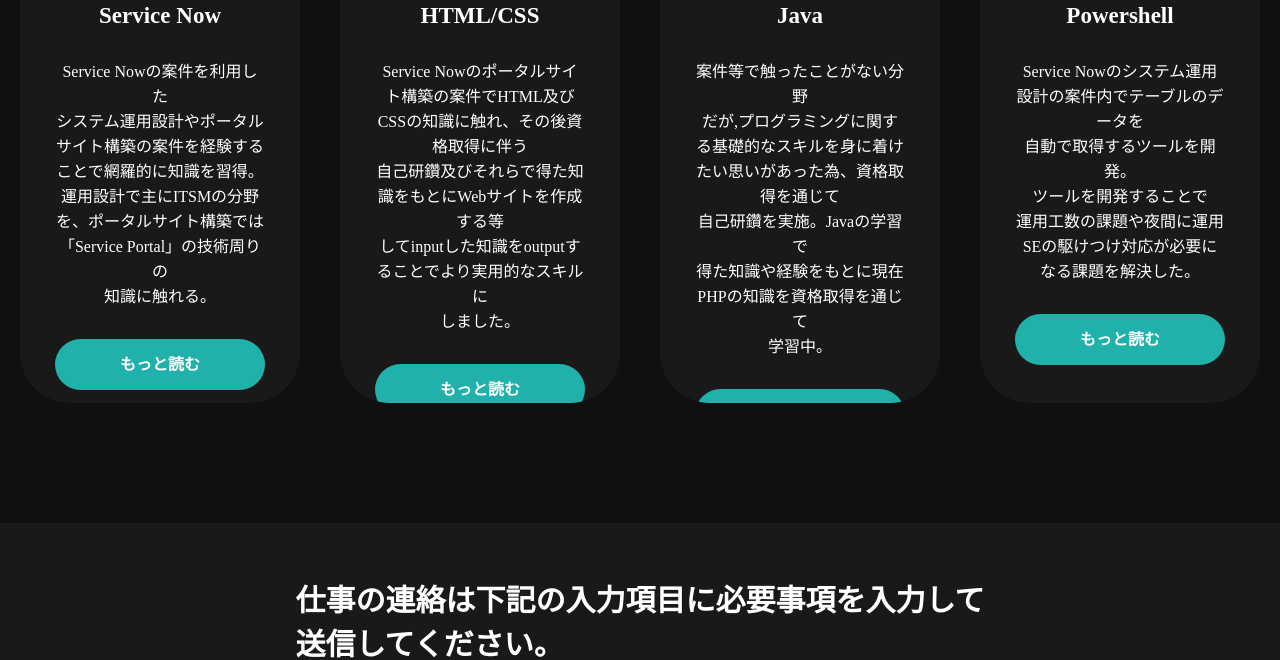
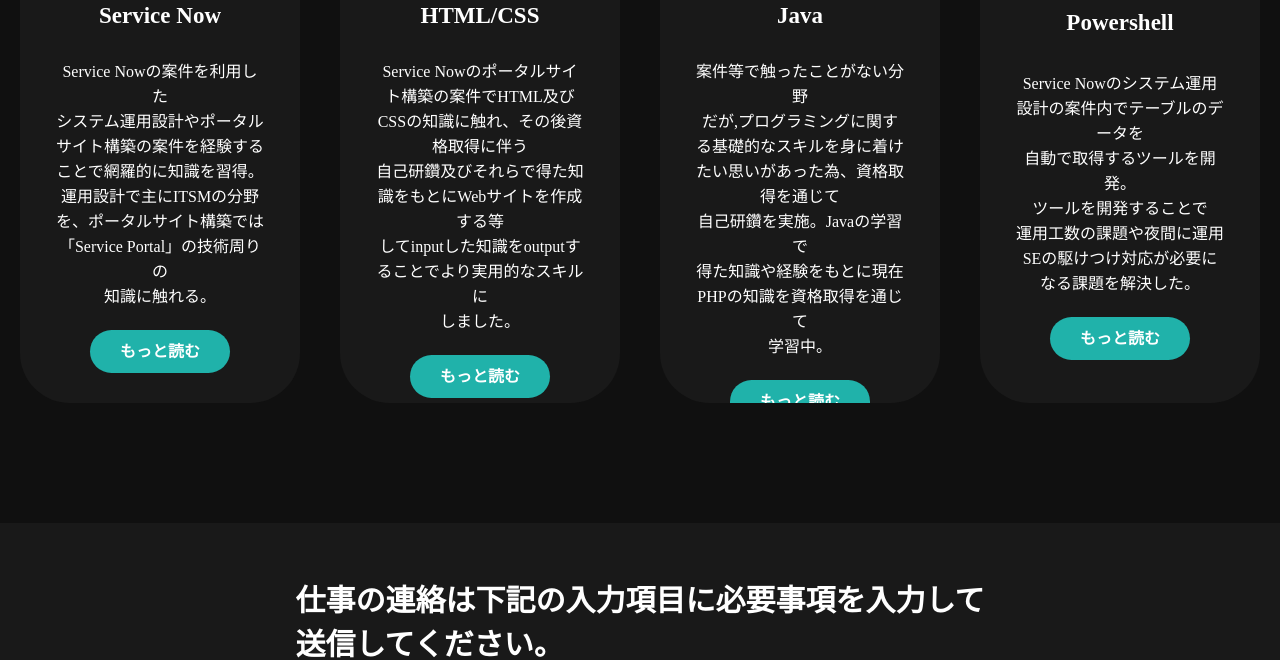
Before and after one commit to matsumotokeit/portfolio, a plain HTML site: page index.html in a window 1280 px wide. Shown: the part 1764-2424 px from the top of the page. Drawn offline with Linux system fonts and the light colour scheme; a web font is replaced by a local one.

Commit message:
Update style.css

```diff
--- a/style.css
+++ b/style.css
@@ -227,7 +227,7 @@ button:hover{
 .box{
     display: flex;
     align-items: center;
-    justify-content:center;
+/*     justify-content:center; */
     min-height: 400px;
 }
 
@@ -241,6 +241,10 @@ button:hover{
     overflow: hidden;
     position: relative;
     text-align: center;
+    display: flex;
+    justify-content: space-around;
+    display: flex;
+    flex-direction: column;
 }
 
 .card i{
@@ -262,6 +266,7 @@ h5{
     margin-bottom: 30px;
 }
 
+
 .card .button {
     background-color: lightseagreen;
     padding: 13px 30px;
@@ -270,8 +275,7 @@ h5{
     border-radius: 50px;
     transition: all 0.3s;
     text-decoration: none;
-    display: flex;
-    flex-direction: column;
+    flex-grow: 1;
 }
 
 
```
